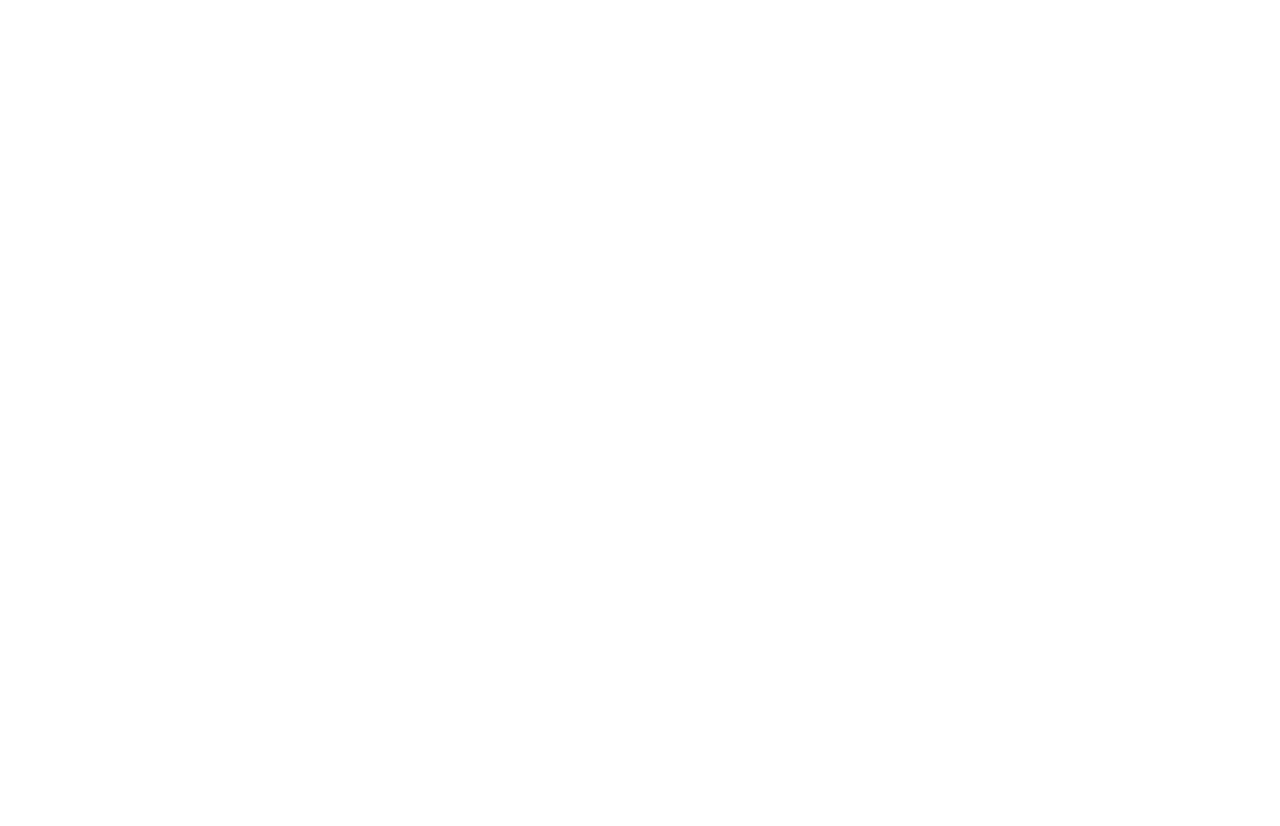
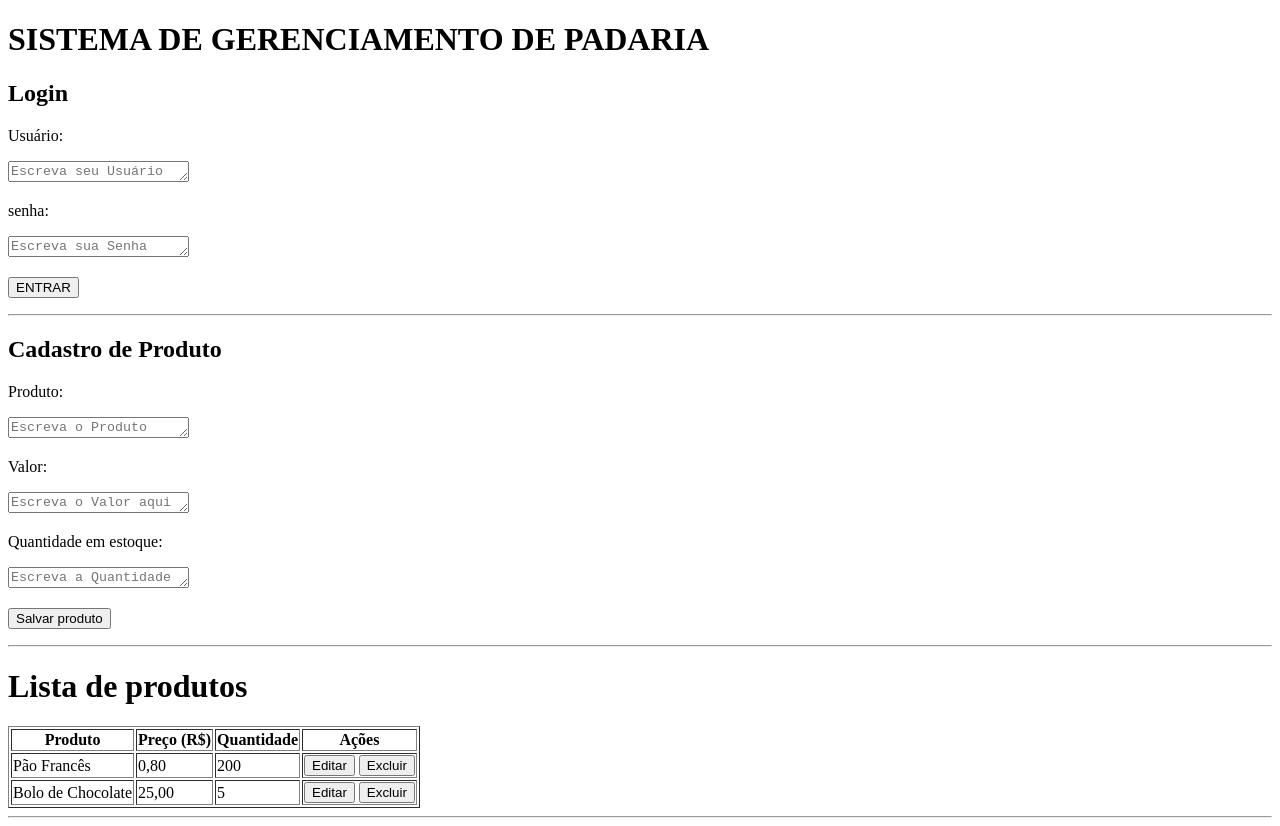
Before and after one commit to ArthurHenrique-eng/SISTEMA_PADARIAS, a plain HTML site: page index.html in a window 1280 px wide. Before the commit the page ends 800 px from the top, so only its background shows below. Drawn offline with Linux system fonts and the light colour scheme.

Commit message:
SITE VERSÃO 2

```diff
--- a/index.html
+++ b/index.html
@@ -7,6 +7,52 @@
     <title>SISTEMA PADARIA</title>
 <head>
     <body>
+        <h1> SISTEMA DE GERENCIAMENTO DE PADARIA </h1>
+        <h2> Login </h2>
+        <p> <label for="username">Usuário:</label> </p>
+        <p> <textarea id="username" name="username" rows="1" placeholder="Escreva seu Usuário aqui"></textarea> </p>
+        <label for="senha">senha:</label>
+        <p> <textarea id="senha" name="senha" rows="1" placeholder="Escreva sua Senha aqui"></textarea> </p>
+        <p> <button> ENTRAR </button> </p>
+        <hr>
 
+        <h2> Cadastro de Produto </h2>
+        <p> <label for="produto">Produto:</label> </p>
+        <p> <textarea id="produto" name="username" rows="1" placeholder="Escreva o Produto aqui"></textarea> </p>
+        <p> <label for="valor">Valor:</label> </p>
+        <p> <textarea id="valor" name="produto" rows="1" placeholder="Escreva o Valor aqui"></textarea> </p>
+        <p> <label for="quantidade">Quantidade em estoque:</label> </p>
+        <p> <textarea id="quantidade" name="Valor" rows="1" placeholder="Escreva a Quantidade aqui"></textarea> </p>
+        <p> <button> Salvar produto </button> </p>
+        <hr>
+
+        <h1> Lista de produtos </h1>
+        <table border="1">
+            <tr>
+                <th>Produto</th>
+                <th>Preço (R$)</th>
+                <th>Quantidade</th>
+                <th>Ações</th>
+            </tr>
+            <tr>
+                <td>Pão Francês</td>
+                <td>0,80</td>
+                <td>200</td>
+                <td>
+                    <button>Editar</button>
+                    <button>Excluir</button>
+                </td>
+            </tr>
+            <tr>
+                <td>Bolo de Chocolate</td>
+                <td>25,00</td>
+                <td>5</td>
+                <td>
+                    <button>Editar</button>
+                    <button>Excluir</button>
+                </td>
+            </tr>
+        </table>
+        <hr
     </body>
     </html>
```
